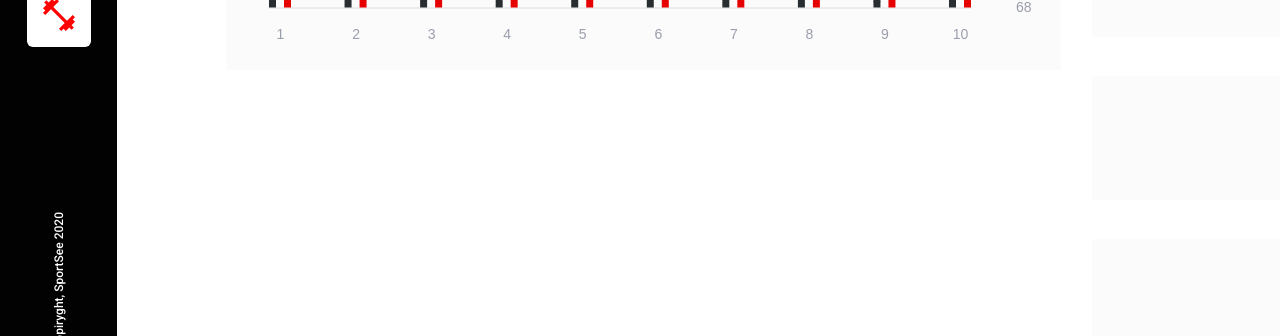
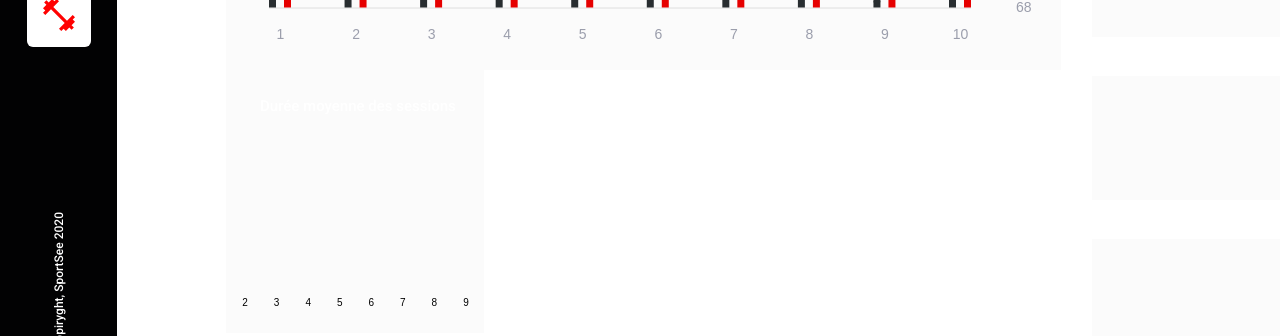
Before and after one commit to pcourant/PierreCourant_12_13092022, a React (Vite) app: page /profile in a window 1280 px wide. Shown: the part 616-952 px from the top of the page. Built offline with nearby package versions, Linux system fonts and the light colour scheme.

Commit message:
Add LineChart skeleton

```diff
--- a/src/components/DoubleLinesChart/index.jsx
+++ b/src/components/DoubleBarsChart/index.jsx
@@ -66,9 +66,9 @@ const StyledSvg = styled.svg.attrs({
   }
 `;
 
-const DoubleLinesChart = (props) => {
+const DoubleBarsChart = (props) => {
   const title = props.title;
-  const { width, height, lineWidth, lineHeight } = props.sizes;
+  const { width, height, barWidth, lineHeight } = props.sizes;
   const margins = props.margins;
   const { xAxisPadding, linePadding } = props.paddings;
   const yTitleAndCaption = lineHeight / 2 + title.margins.top;
@@ -221,11 +221,11 @@ const DoubleLinesChart = (props) => {
           .data(marks)
           .join('line')
           .attr('class', 'y1-line')
-          .attr('x1', (d) => d.x - (linePadding / 2 + lineWidth / 2))
-          .attr('x2', (d) => d.x - (linePadding / 2 + lineWidth / 2))
+          .attr('x1', (d) => d.x - (linePadding / 2 + barWidth / 2))
+          .attr('x2', (d) => d.x - (linePadding / 2 + barWidth / 2))
           .attr('y1', height - margins.bottom)
           .attr('y2', (d) => d.y1 + 3)
-          .attr('stroke-width', lineWidth)
+          .attr('stroke-width', barWidth)
           .attr('marker-end', 'url(#y1-marker)')
           .append('title')
           .text((d) => `( ${d.p_x}, ${d.p_y1} )`);
@@ -236,11 +236,11 @@ const DoubleLinesChart = (props) => {
           .data(marks)
           .join('line')
           .attr('class', 'y2-line')
-          .attr('x1', (d) => d.x + (linePadding / 2 + lineWidth / 2))
-          .attr('x2', (d) => d.x + (linePadding / 2 + lineWidth / 2))
+          .attr('x1', (d) => d.x + (linePadding / 2 + barWidth / 2))
+          .attr('x2', (d) => d.x + (linePadding / 2 + barWidth / 2))
           .attr('y1', height - margins.bottom)
           .attr('y2', (d) => d.y2 + 3)
-          .attr('stroke-width', lineWidth)
+          .attr('stroke-width', barWidth)
           .attr('marker-end', 'url(#y2-marker)')
           .append('title')
           .text((d) => `( ${d.p_x}, ${d.p_y2} )`);
@@ -333,6 +333,6 @@ const DoubleLinesChart = (props) => {
   );
 };
 
-DoubleLinesChart.propTypes = {};
+DoubleBarsChart.propTypes = {};
 
-export default DoubleLinesChart;
+export default DoubleBarsChart;
--- a/src/components/LineChart/index.jsx
+++ b/src/components/LineChart/index.jsx
@@ -20,8 +20,10 @@ const StyledSvg = styled.svg.attrs({
 
 const LineChart = (props) => {
   const title = props.title;
-  const { width, height } = props.sizes;
+  const { width, height, lineWidth, lineHeight } = props.sizes;
   const margins = props.margins;
+  const yTitleAndCaption = lineHeight / 2 + title.margins.top;
+  const xAxisPadding = props.paddings.xAxisPadding;
   const data = props.data;
 
   const d3Container = useRef(null);
--- a/src/pages/Profile/index.jsx
+++ b/src/pages/Profile/index.jsx
@@ -11,7 +11,7 @@ import {
   USER_AVERAGE_SESSIONS,
   USER_PERFORMANCE,
 } from '../../data/data';
-import DoubleLinesChart from '../../components/DoubleLinesChart';
+import DoubleBarsChart from '../../components/DoubleBarsChart';
 import LineChart from '../../components/LineChart';
 
 const StyledSection = styled.section`
@@ -65,12 +65,12 @@ const Profile = (props) => {
       />
       <StyledSection>
         <ChartsContainer>
-          <DoubleLinesChart
+          <DoubleBarsChart
             title={{
               text: 'Activité quotidienne',
               margins: { top: 24, left: 32 },
             }}
-            sizes={{ width: 835, height: 320, lineWidth: 7, lineHeight: 24 }}
+            sizes={{ width: 835, height: 320, barWidth: 7, lineHeight: 24 }}
             margins={{ top: 112.5, right: 90, bottom: 62.5, left: 43 }}
             paddings={{ xAxisPadding: 11, linePadding: 8 }}
             labels={{
@@ -93,7 +93,32 @@ const Profile = (props) => {
               { x: 10, y1: 70.3, y2: 210 },
             ]}
           />
-          {/* <LineChart /> */}
+          <LineChart
+            title={{
+              text: 'Durée moyenne des sessions',
+              margins: { top: 29, left: 34 },
+            }}
+            sizes={{ width: 258, height: 263, lineWidth: 2, lineHeight: 24 }}
+            margins={{ top: 77, right: 0, bottom: 60, left: 0 }}
+            paddings={{ xAxisPadding: -13 }}
+            labels={{
+              x: '',
+              y: '',
+              tooltipY: ' min',
+            }}
+            data={[
+              { x: 1, y1: 70, y2: 240 },
+              { x: 2, y1: 69, y2: 220 },
+              { x: 3, y1: 70, y2: 280 },
+              { x: 4, y1: 68.8, y2: 500 },
+              { x: 5, y1: 69, y2: 160 },
+              { x: 6, y1: 69, y2: 162 },
+              { x: 7, y1: 69, y2: 390 },
+              { x: 8, y1: 68.5, y2: 390 },
+              { x: 9, y1: 68.2, y2: 390 },
+              { x: 10, y1: 70.3, y2: 210 },
+            ]}
+          />
         </ChartsContainer>
         <CardsContainer>
           <KeyInfoCard
```
